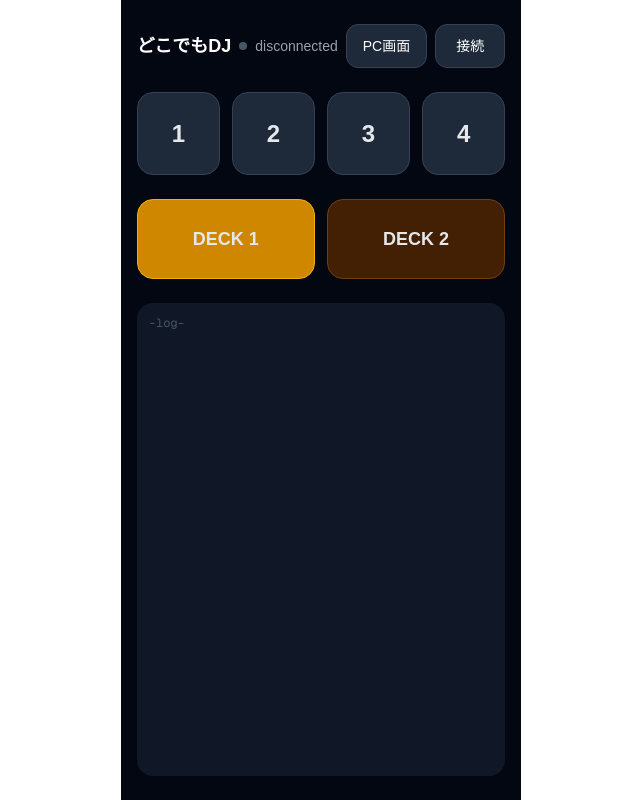
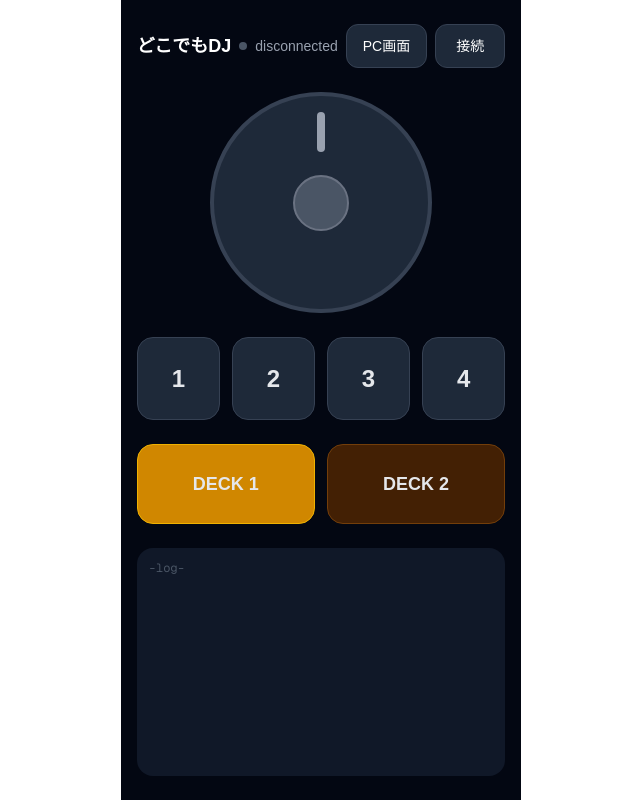
Before and after one commit to andooo26/dokodemo-dj, a Next.js app: page / in a window 1280 px wide. Shown: the whole page, without its empty margins (319-959 px from the left). Built offline with nearby package versions, Linux system fonts and the light colour scheme.

Commit message:
タンテ実装

```diff
--- a/src/app/page.tsx
+++ b/src/app/page.tsx
@@ -7,13 +7,16 @@ import Link from 'next/link'
 // --- Types ---
 
 type MidiMsg =
-  | { type: 'note_on';  channel: number; note: number; velocity: number }
-  | { type: 'note_off'; channel: number; note: number }
-  | { type: 'cc';       channel: number; controller: number; value: number }
+  | { type: 'note_on';    channel: number; note: number; velocity: number }
+  | { type: 'note_off';   channel: number; note: number }
+  | { type: 'cc';         channel: number; controller: number; value: number }
+  | { type: 'pitch_bend'; channel: number; value: number }
 
 type Status = 'disconnected' | 'connecting' | 'connected'
 
 // --- Constants ---
+
+const TURNTABLE_STOP_NOTE = 46
 
 const PADS = [
   { note: 36, label: '1' },
@@ -46,15 +49,17 @@ function useMidiBridge() {
 
   const send = useCallback((msg: MidiMsg) => {
     if (!socketRef.current?.connected) {
-      if      (msg.type === 'note_on')  addLog(`サーバに接続してください: note_on ${msg.note} ${msg.velocity}`)
-      else if (msg.type === 'note_off') addLog(`サーバに接続してください: note_off ${msg.note}`)
-      else if (msg.type === 'cc')       addLog(`サーバに接続してください: cc ${msg.controller} ${msg.value}`)
+      if      (msg.type === 'note_on')    addLog(`サーバに接続してください: note_on ${msg.note} ${msg.velocity}`)
+      else if (msg.type === 'note_off')   addLog(`サーバに接続してください: note_off ${msg.note}`)
+      else if (msg.type === 'cc')         addLog(`サーバに接続してください: cc ${msg.controller} ${msg.value}`)
+      else if (msg.type === 'pitch_bend') addLog(`サーバに接続してください: pitch_bend ${msg.value}`)
       return
     }
     socketRef.current.emit('midi', msg)
     if      (msg.type === 'note_on')  addLog(`Note On  ${msg.note}`)
     else if (msg.type === 'note_off') addLog(`Note Off ${msg.note}`)
     else if (msg.type === 'cc')       addLog(`CC ${msg.controller}  ${msg.value}`)
+    // pitch_bend は頻繁すぎるのでログしない
   }, [addLog])
 
   useEffect(() => () => { socketRef.current?.disconnect() }, [])
@@ -63,6 +68,81 @@ function useMidiBridge() {
 }
 
 // --- Components ---
+
+function Turntable({ channel, send }: {
+  channel: number
+  send: (msg: MidiMsg) => void
+}) {
+  const [angle, setAngle]   = useState(0)
+  const [pressed, setPressed] = useState(false)
+  const centerRef   = useRef<{ x: number; y: number } | null>(null)
+  const lastAngleRef = useRef<number | null>(null)
+  const timerRef    = useRef<ReturnType<typeof setTimeout> | null>(null)
+
+  useEffect(() => () => { if (timerRef.current) clearTimeout(timerRef.current) }, [])
+
+  const getAngle = (x: number, y: number) => {
+    if (!centerRef.current) return 0
+    return Math.atan2(y - centerRef.current.y, x - centerRef.current.x) * (180 / Math.PI)
+  }
+
+  const release = () => {
+    setPressed(false)
+    if (timerRef.current) clearTimeout(timerRef.current)
+    send({ type: 'note_off',   channel, note: TURNTABLE_STOP_NOTE })
+    send({ type: 'pitch_bend', channel, value: 8192 })
+  }
+
+  return (
+    <div
+      className={`relative rounded-full w-full aspect-square select-none touch-none
+                  border-4 transition-colors duration-75
+                  ${pressed ? 'border-gray-400 bg-gray-700' : 'border-gray-700 bg-gray-800'}`}
+      onPointerDown={(e) => {
+        e.currentTarget.setPointerCapture(e.pointerId)
+        const rect = e.currentTarget.getBoundingClientRect()
+        centerRef.current = { x: rect.left + rect.width / 2, y: rect.top + rect.height / 2 }
+        lastAngleRef.current = getAngle(e.clientX, e.clientY)
+        setPressed(true)
+        send({ type: 'note_on', channel, note: TURNTABLE_STOP_NOTE, velocity: 127 })
+      }}
+      onPointerMove={(e) => {
+        if (!pressed || lastAngleRef.current === null) return
+        const cur = getAngle(e.clientX, e.clientY)
+        let delta = cur - lastAngleRef.current
+        if (delta >  180) delta -= 360
+        if (delta < -180) delta += 360
+        lastAngleRef.current = cur
+        if (Math.abs(delta) < 0.1) return
+
+        setAngle(prev => prev + delta)
+
+        const bend = Math.max(0, Math.min(16383, Math.round(8192 + (delta / 90) * 4096)))
+        send({ type: 'pitch_bend', channel, value: bend })
+
+        if (timerRef.current) clearTimeout(timerRef.current)
+        timerRef.current = setTimeout(() => {
+          send({ type: 'pitch_bend', channel, value: 8192 })
+        }, 80)
+      }}
+      onPointerUp={release}
+      onPointerCancel={release}
+    >
+      {/* 回転マーカー */}
+      <div
+        className="absolute inset-0 pointer-events-none"
+        style={{ transform: `rotate(${angle}deg)` }}
+      >
+        <div className="absolute top-4 left-1/2 -translate-x-1/2 w-2 h-10 bg-gray-400 rounded-full" />
+      </div>
+      {/* 中央ハブ */}
+      <div className="absolute inset-0 flex items-center justify-center pointer-events-none">
+        <div className={`w-14 h-14 rounded-full border-2 transition-colors
+                         ${pressed ? 'bg-gray-300 border-gray-200' : 'bg-gray-600 border-gray-500'}`} />
+      </div>
+    </div>
+  )
+}
 
 function StatusDot({ status }: { status: Status }) {
   const cls: Record<Status, string> = {
@@ -163,6 +243,11 @@ export default function Controller() {
         </div>
       </div>
 
+      {/* Turntable */}
+      <div className="w-3/5 mx-auto">
+        <Turntable channel={activeDeck} send={send} />
+      </div>
+
       {/* Pads */}
       <div className="grid grid-cols-4 gap-3">
         {PADS.map(({ note, label }) => (
```
